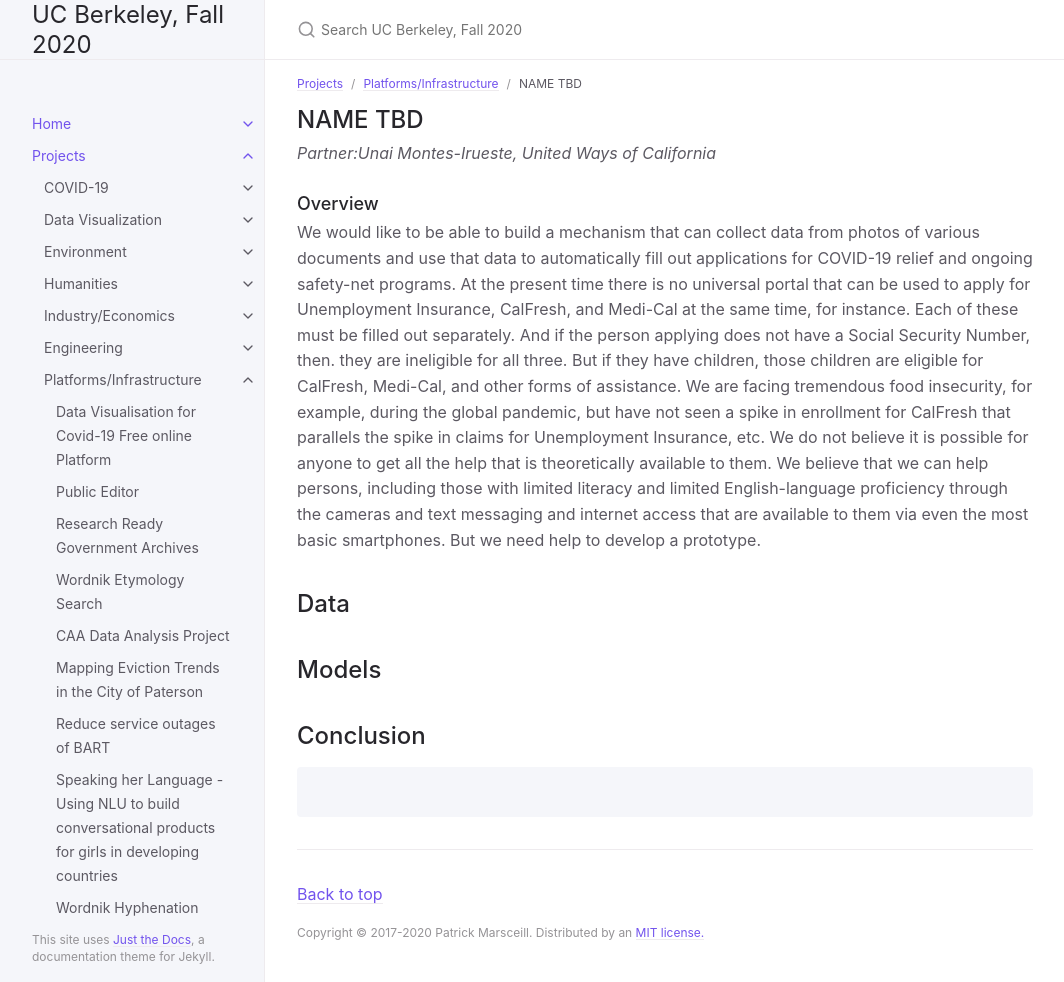
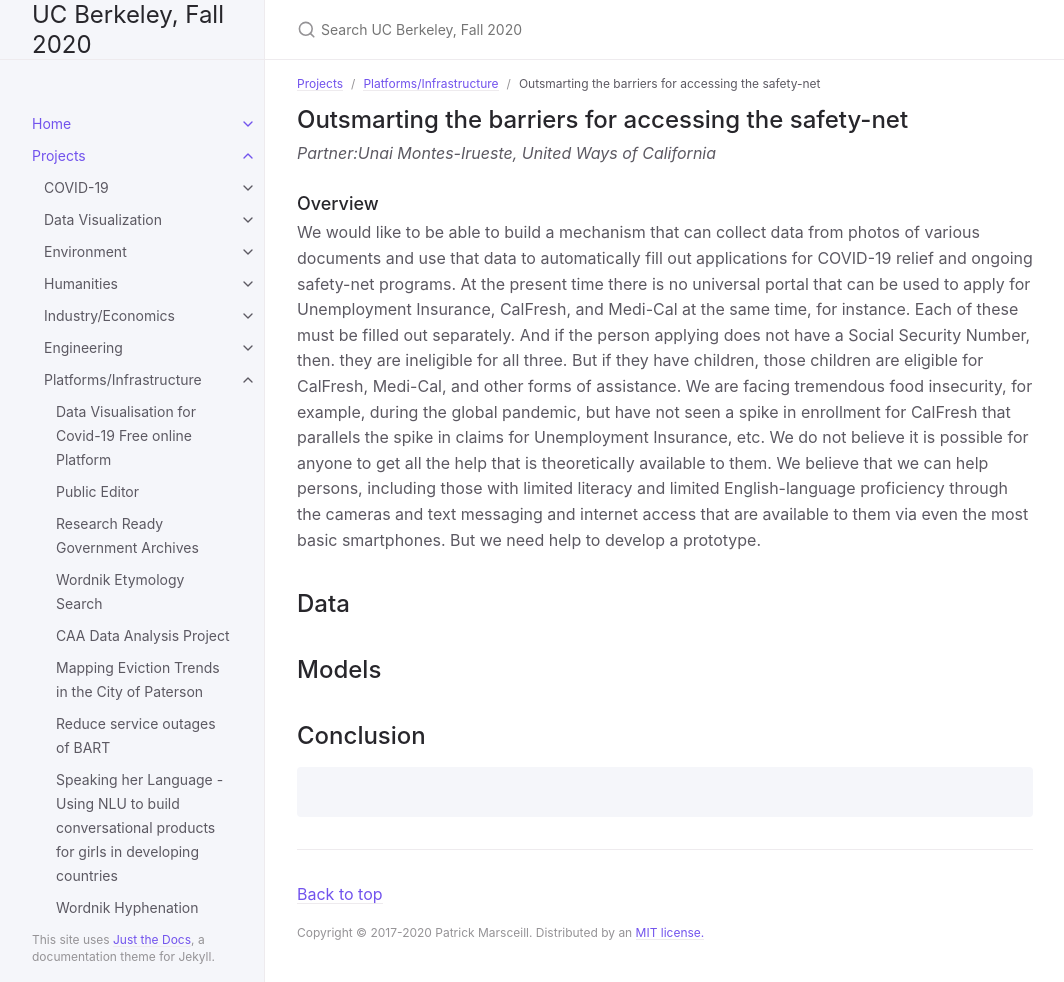
Before and after one commit to DS-Discovery/ds-discovery.github.io, a Jekyll site: the page built from Projects/Platforms:Infrastructure/PI-Outsmarting the barriers for accessing the safety-net.md, in a window 1280 px wide and 982 px high. Shown: the whole window, without its empty margins (107-1171 px from the left). Built offline with Jekyll 4.4.1, drawn with Linux system fonts in a browser that asks for light colours.

Commit message:
Update and rename PI-NAME TBD.md to PI-Outsmarting the barriers for accessing the safety-net.md

```diff
--- a/Projects/Platforms:Infrastructure/PI-NAME TBD.md
+++ b/Projects/Platforms:Infrastructure/PI-Outsmarting the barriers for accessing the safety-net.md
@@ -1,13 +1,13 @@
 ---
 layout: page
-title: NAME TBD
+title: Outsmarting the barriers for accessing the safety-net
 parent: Platforms/Infrastructure
 grand_parent: Projects
 nav_order: 3
 ---
 
 
-## NAME TBD
+## Outsmarting the barriers for accessing the safety-net
 *Partner:Unai Montes-Irueste, United Ways of California*
 
 ### Overview
```
